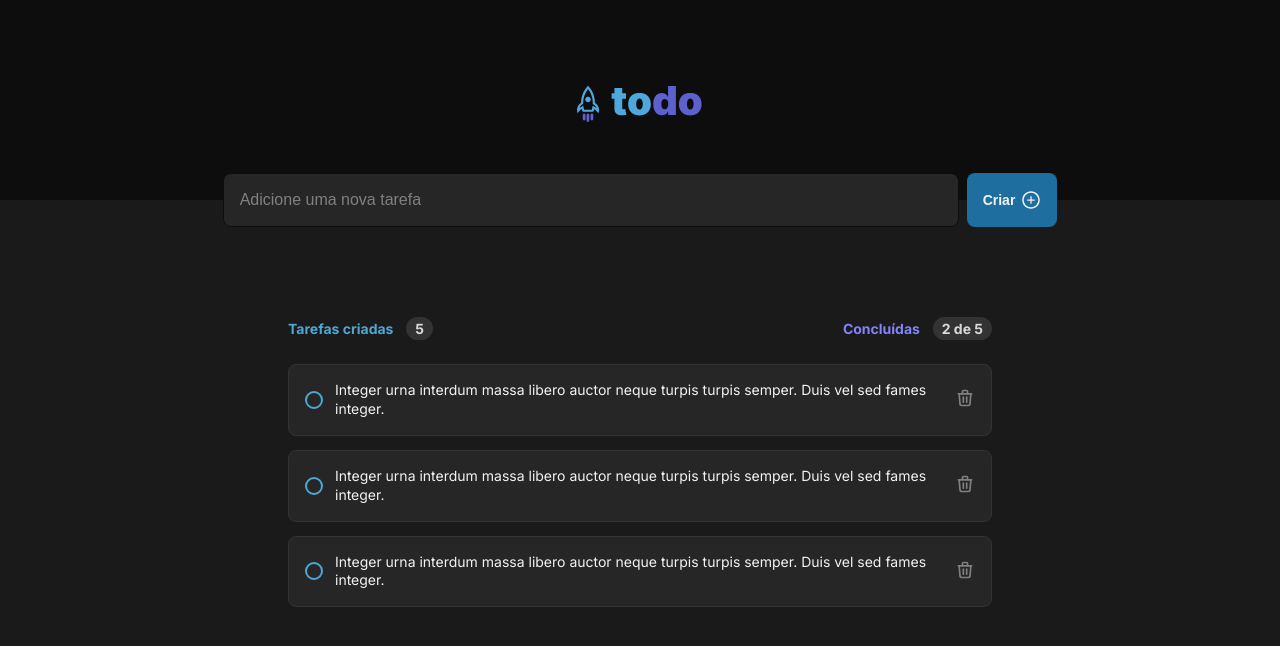
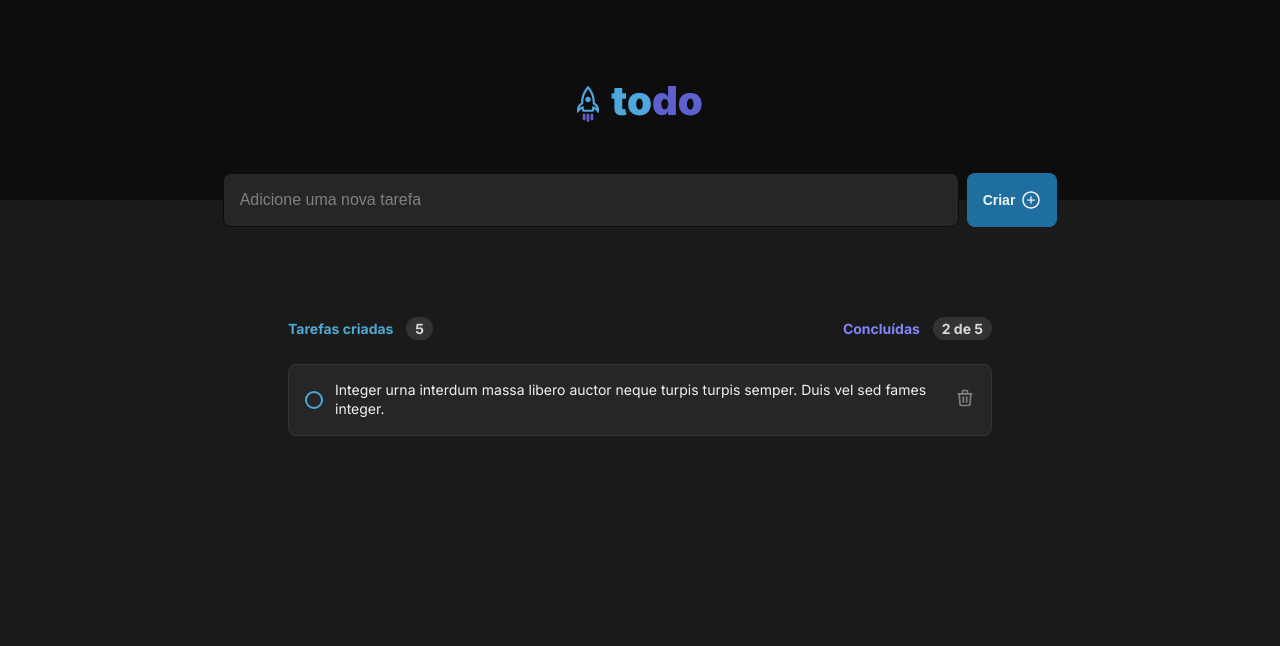
Before and after one commit to AfonsoHM/desktop-tutorial, a React (Vite) app: page / in a window 1280 px wide. Shown: the top 646 px of the page. Built offline with nearby package versions, Linux system fonts and the light colour scheme.

Commit message:
adicionando as funcionalidades

```diff
--- a/src/App.tsx
+++ b/src/App.tsx
@@ -1,15 +1,28 @@
+import { useState } from "react"
 import { Header } from "./components/Header/Header"
 import { InputForm } from "./components/InputForm/InputForm"
 import { ListTasks } from "./components/ListTasks/ListTasks"
 
+export interface TasksProps {
+  id: number;
+  title: string;
+  isCompleted: boolean;
+}
 
 function App() {
+  const [tasks, setTasks] = useState<TasksProps[]>([
+    {
+      id: 1,
+      title: 'First task',
+      isCompleted: true,
+    }
+  ])
 
   return (
     <>
       <Header />
       <InputForm />
-      <ListTasks />
+      <ListTasks tasks={tasks} />
     </>
   )
 }
--- a/src/components/ListTasks/ListTasks.tsx
+++ b/src/components/ListTasks/ListTasks.tsx
@@ -1,8 +1,13 @@
 import { Task } from '../Task/Task'
+
+import {TasksProps} from '../../App'
 import styles from './ListTasks.module.css'
 
+interface Props {
+  tasks: TasksProps[];
+}
 
-export function ListTasks() {
+export function ListTasks({ tasks}: Props) {
   return (
     <section className={styles.tasks}>
       <header className={styles.header}>
@@ -18,9 +23,9 @@ export function ListTasks() {
       </header>
 
       <div className={styles.list}>
-        <Task />
-        <Task />
-        <Task />
+        {tasks.map((task) => (
+          <Task />
+        ))}
       </div>
 
     </section>
```
